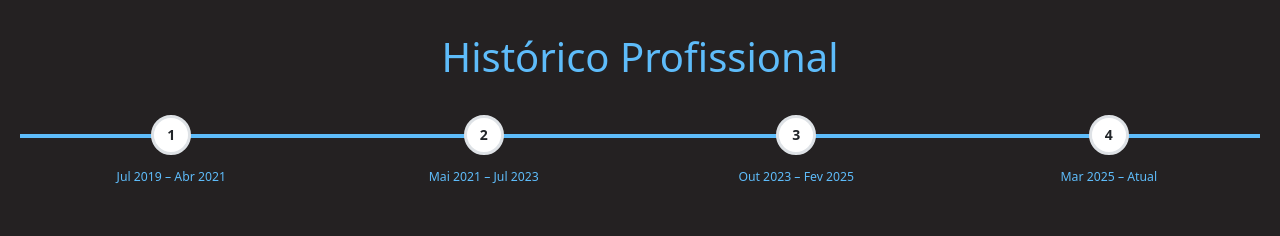
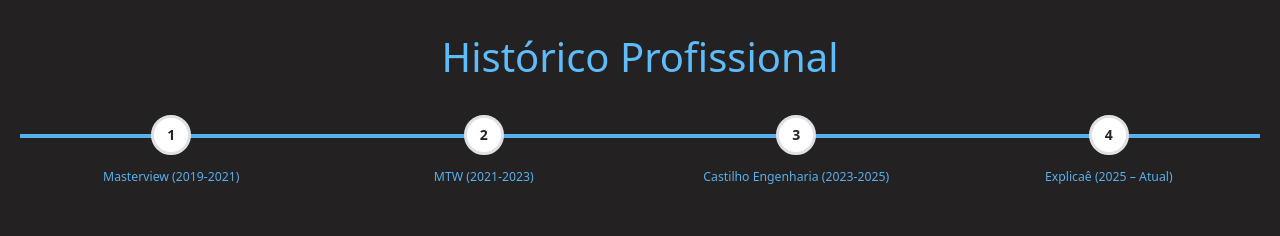
Before and after one commit to edersato/portfolio-v2, a Vue app: page / in a window 1280 px wide. Shown: the part 1640-1876 px from the top of the page. Built offline with nearby package versions, Linux system fonts and the light colour scheme.

Commit message:
Correção do stepper

```diff
--- a/src/components/sections/HistoryVue.vue
+++ b/src/components/sections/HistoryVue.vue
@@ -24,7 +24,7 @@
       professionalSteps: [
         {
           id: 1,
-          label: 'Jul 2019 – Abr 2021',
+          label: 'Masterview (2019-2021)',
           title: 'Designer Gráfico / UI',
           tooltip: 'MasterView Soluções e Serviços em Tecnologia',
           period: 'Julho 2019 – Abril 2021',
@@ -37,7 +37,7 @@
         },
         {
           id: 2,
-          label: 'Mai 2021 – Jul 2023',
+          label: 'MTW (2021-2023)',
           title: 'Desenvolvedor Full Stack Júnior',
           tooltip: 'MTW Soluções e Serviços em Tecnologia',
           period: 'Maio 2021 – Julho 2023',
@@ -50,7 +50,7 @@
         },
         {
           id: 3,
-          label: 'Out 2023 – Fev 2025',
+          label: 'Castilho Engenharia (2023-2025)',
           title: 'Desenvolvedor de Sistemas',
           tooltip: 'Castilho Engenharia e Empreendimentos S/A',
           period: 'Outubro 2023 – Fevereiro 2025',
@@ -63,7 +63,7 @@
         },
         {
           id: 4,
-          label: 'Mar 2025 – Atual',
+          label: 'Explicaê (2025 – Atual)',
           title: 'Desenvolvedor de Software',
           tooltip: 'Explicaê',
           period: 'Março 2025 – Presente',
--- a/src/components/shared/Stepper/index.scss
+++ b/src/components/shared/Stepper/index.scss
@@ -1,7 +1,8 @@
 // ============================================
 // Variables
 // ============================================
-$color-primary: #5ebcfa;
+$color-primary: #55b0ec;
+$color-secondary: #4188b8;
 $color-success: #198754;
 $color-border: #dee2e6;
 $color-text-secondary: #6c757d;
@@ -149,7 +150,12 @@
     }
   }
 
-  .modal-title {
-    color: #212221
-  }
 }
+
+.modal-title-show {
+  color: $color-dark !important;
+}
+
+.modal-title-period {
+  color: $color-secondary !important;
+}
--- a/src/components/shared/Stepper/index.vue
+++ b/src/components/shared/Stepper/index.vue
@@ -4,13 +4,13 @@
       <div class="modal-dialog modal-dialog-centered">
         <div class="modal-content">
           <div class="modal-header">
-            <h5 class="modal-title">{{ modalTitle }}</h5>
+            <h5 class="modal-title-show">{{ modalTitle }}</h5>
             <button type="button" class="btn-close" data-bs-dismiss="modal" aria-label="Close"></button>
           </div>
           <div class="modal-body">
             <div v-if="selectedStep">
-              <h5 class="modal-title">{{ selectedStep.title }}</h5>
-              <h6 class="modal-title">Período: {{ selectedStep.period }}</h6>
+              <h5 class="modal-title-show">{{ selectedStep.title }}</h5>
+              <h6 class="modal-title-period">Período: {{ selectedStep.period }}</h6>
               <p>{{ selectedStep.description }}</p>
               <ul v-if="selectedStep.activities" class="list-group">
                 <li v-for="(activity, index) in selectedStep.activities" :key="index" class="list-group-item">
```
